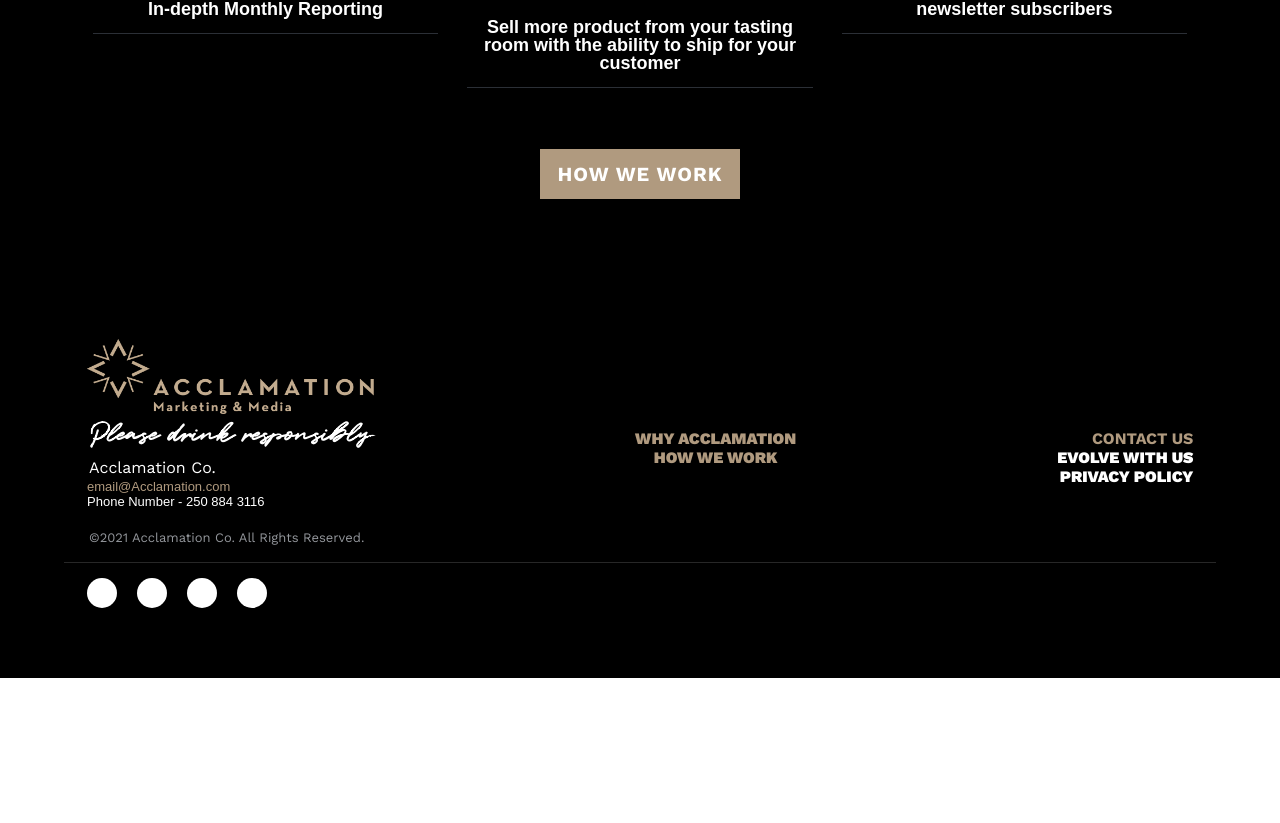
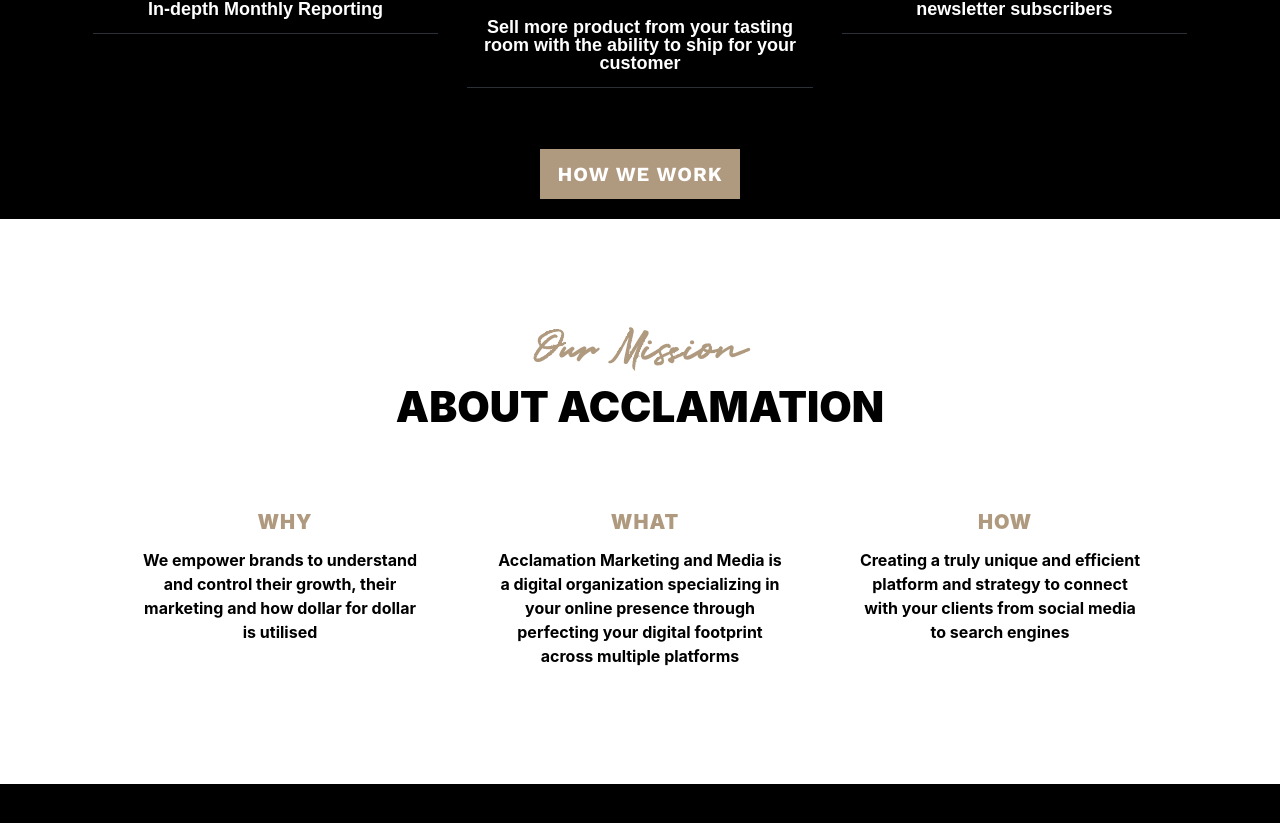
Before and after one commit to CamBrown101/TestGraphQLClient, a React (Create React App) app: page /Why-Acclamation in a window 1280 px wide. Shown: the part 657-1480 px from the top of the page. Before the commit the page ends 1335 px from the top, so only its background shows below. Built offline with nearby package versions, Linux system fonts and the light colour scheme.

Commit message:
Add OurMission

```diff
--- a/src/components/WhyAcclamation/WhyAcclamation.tsx
+++ b/src/components/WhyAcclamation/WhyAcclamation.tsx
@@ -2,6 +2,7 @@ import React from "react";
 import styled from "styled-components";
 import WhyHeader from "./WhyAcclamationComponents/WhyHeader";
 import ReachControlStability from "./WhyAcclamationComponents/ReachControlScalability";
+import OurMission from "./WhyAcclamationComponents/OurMission";
 import Footer from "../Footer/Footer";
 
 const WhyAcclamation = () => {
@@ -9,6 +10,7 @@ const WhyAcclamation = () => {
     <WhyAcclamationWrapper>
       <WhyHeader />
       <ReachControlStability />
+      <OurMission />
       <Footer />
     </WhyAcclamationWrapper>
   );
```
